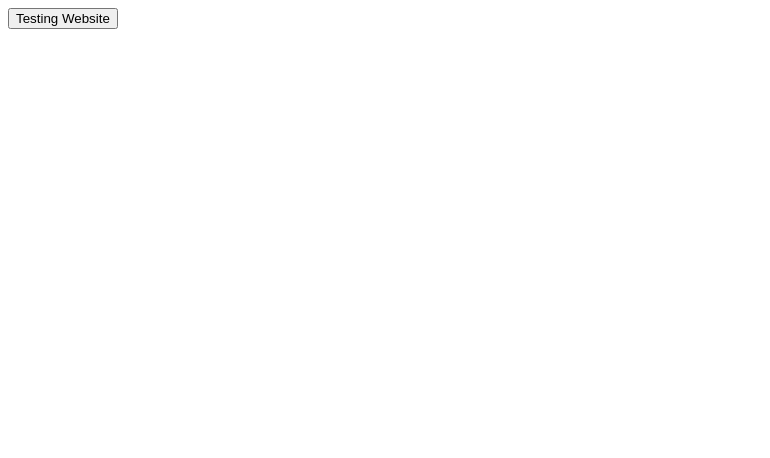
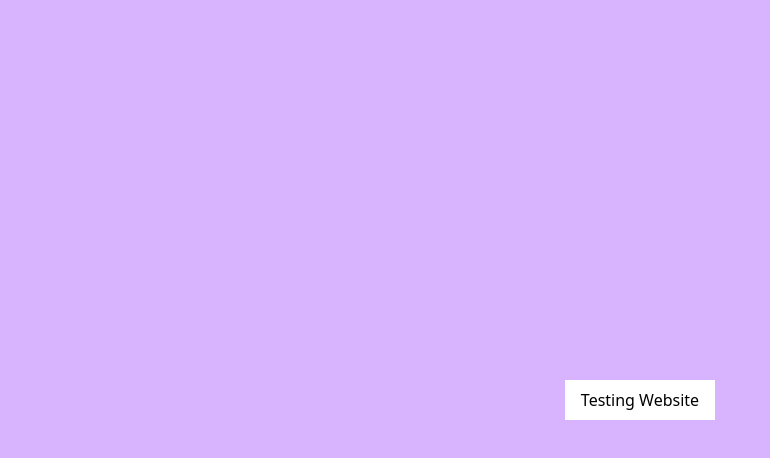
Before and after one commit to chetanhasarmani/dist, a plain HTML site: page index.html in a window 1280 px wide. Shown: the whole page, without its empty margins (0-770 px from the left). Drawn offline with Linux system fonts and the light colour scheme; the site is published under a folder, as on GitHub Pages, so addresses that start at the root find nothing.

Commit message:
Update index.html

```diff
--- a/index.html
+++ b/index.html
@@ -6,7 +6,7 @@
     <meta name="viewport" content="width=device-width, initial-scale=1.0">
     <title>testing</title>
 
-  <link rel="stylesheet" href="/assets/index-ebe33aa4.css">
+  <link rel="stylesheet" href="./assets/index-ebe33aa4.css">
 </head>
 <body>
     <div class="w-[100vw] h-[100vh] bg-purple-300 mx-auto items-center flex justify-center">
```
